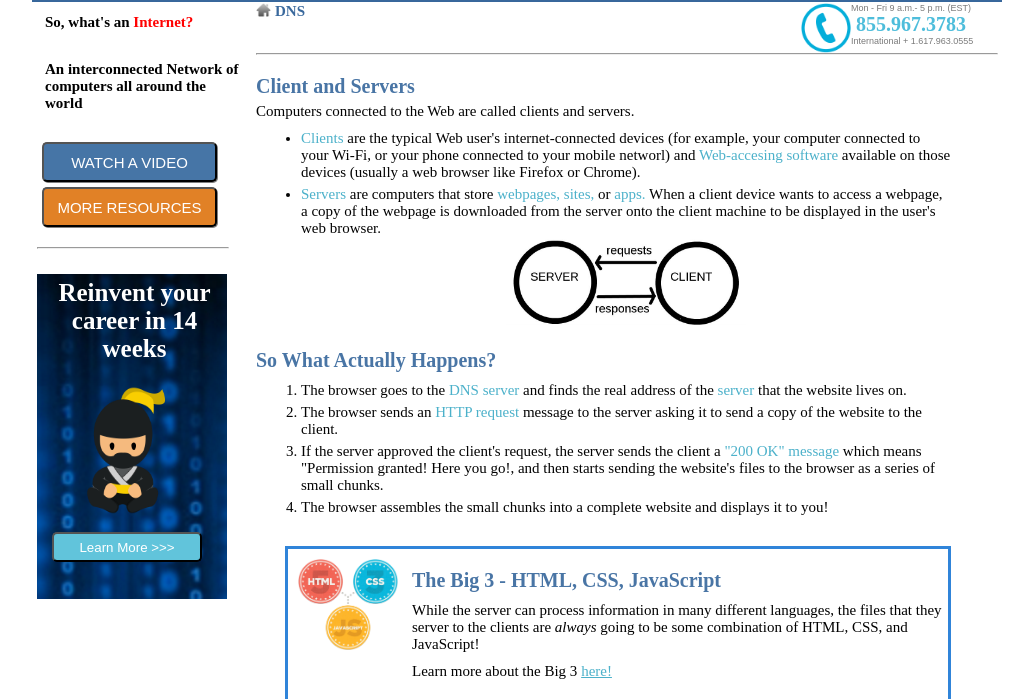
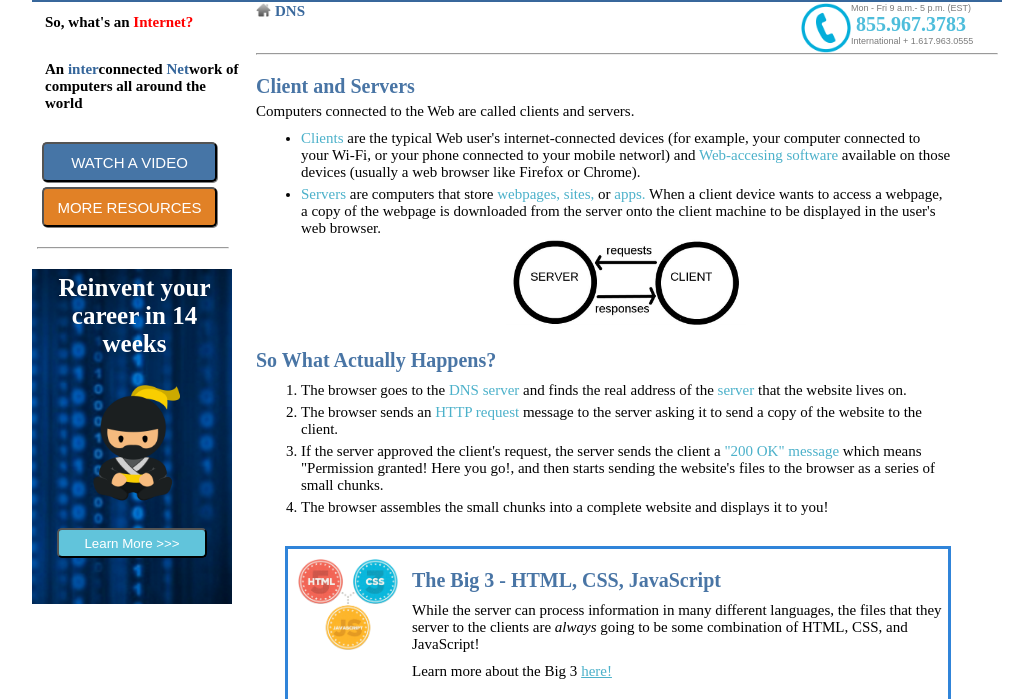
Before and after one commit to RoseReyes/CSS, a plain HTML site: page Internet/images/index.html in a window 1280 px wide. Shown: the part 128-827 px from the top of the page, without its empty margins (123-1156 px from the left). Drawn offline with Linux system fonts and the light colour scheme.

Commit message:
updated nested image

```diff
--- a/Internet/images/index.html
+++ b/Internet/images/index.html
@@ -24,9 +24,8 @@
                 <button class="button-resources">MORE RESOURCES</button>
                 <hr>
                 <div class="ad-container">
-                    <h1 class="ad-title">Reinvent your career in 14 weeks</h1>
-                    <img class="ninja-img" src="../images/ninja.png" alt="ad" >
-                    <button class="button-ad">Learn More >>></button>
+                    <h1>Reinvent your career in 14 weeks</h1>
+                    <input type="submit" value="Learn More >>>" class="button-ad">
                 </div>
             </div>
             <div class="right-content">
--- a/Internet/images/internet.css
+++ b/Internet/images/internet.css
@@ -1,6 +1,6 @@
 *
 {
-    margin:0;
+    margin: 0;
     padding: 0;
 }
 #wrapper {
@@ -65,7 +65,7 @@ margin: 0 auto;
     .red {
         color:red;
     }
-    .blue, {
+    .blue {
         color: #34659A;
     }
     .button-video {
@@ -99,24 +99,19 @@ margin: 0 auto;
     .ad-container {
         height: 325px;
         width: 190px;
-        margin-top: 25px;
-        margin-left: 5px;
-        background-image: url('ad_background.png');
+        background: url(ninja.png) center center no-repeat, url(ad_background.png) center center no-repeat;
+        background-size: 100px, 300px;
+        text-align: center;
+        padding: 5px;
         display:inline-block;
+        margin-top: 20px;
     }
-        .ad-title {
-        color: #FFFFFF;
-        font-size: 25px;
-        width: 155px;
-        margin-top: 5px;
-        margin-left: 20px;
-        text-align: center;
-        }
-        .ninja-img {
-            height: 150px;
-            width: 90px;
-            margin-top: 5px;
-            margin-left: 40px;
+        .ad-container h1 {
+            width: 175px;
+            font-size: 25px;
+            color: white;
+            text-align: center;
+            margin-left: 10px;
         }
         .button-ad {
             height: 30px;
@@ -124,9 +119,7 @@ margin: 0 auto;
             border-radius: 5px;
             background-color:#61C4DB;
             color: white;
-            margin-top: 10px;
-            margin-left: 15px;
-
+            margin-top: 170px;
         }
     .right-content {
         height: 670px;
```
